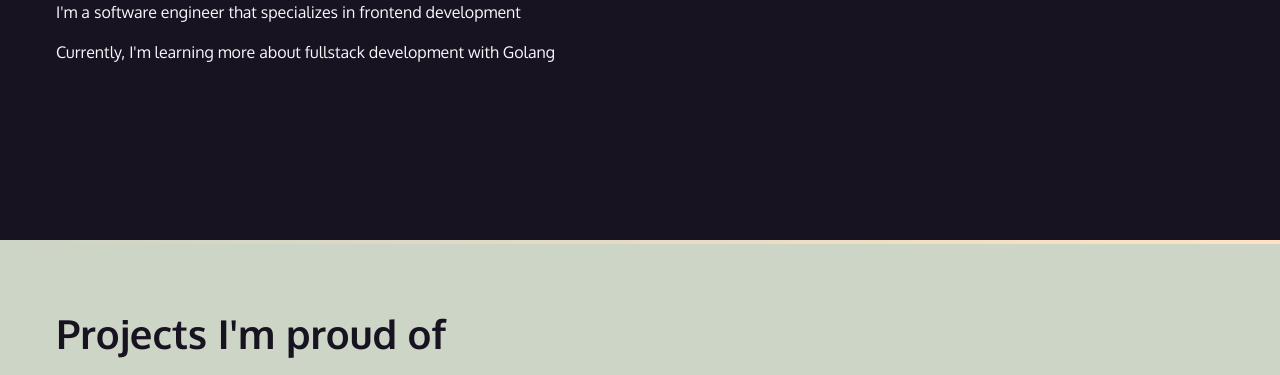
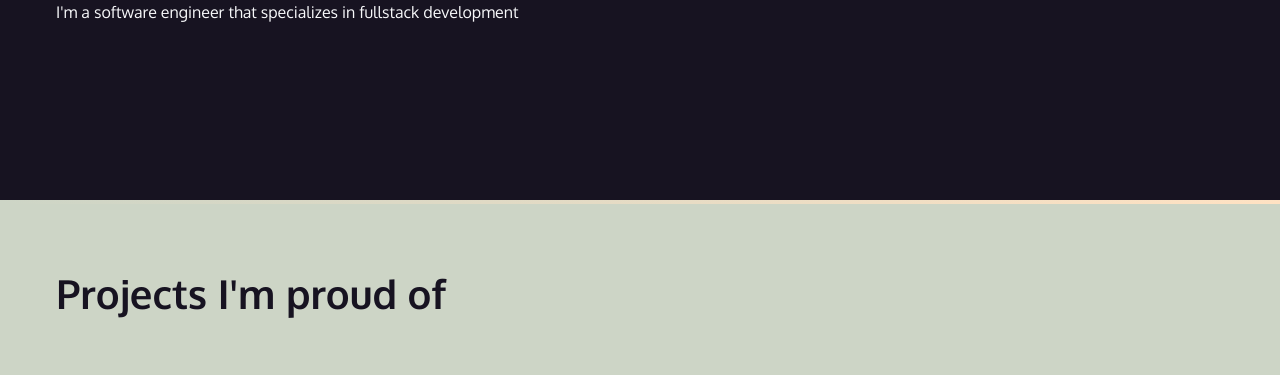
Before and after one commit to rileysg505/portfolio, a plain HTML site: page index.html in a window 1280 px wide. Shown: the part 476-851 px from the top of the page. Drawn offline with Linux system fonts and the light colour scheme; a web font is replaced by a local one.

Commit message:
Update index.html

```diff
--- a/index.html
+++ b/index.html
@@ -56,10 +56,8 @@
     <section id="intro">
       <p class="name">Hi, my name is <span>Riley Garcia.</span></p>
       <h2>I develop applications.</h2>
-      <p>I'm a software engineer that specializes in frontend development</p>
-      <p>
-        Currently, I'm learning more about fullstack development with Golang
-      </p>
+      <p>I'm a software engineer that specializes in fullstack development</p>
+
     </section>
     <div class="gradient"></div>
 
```
